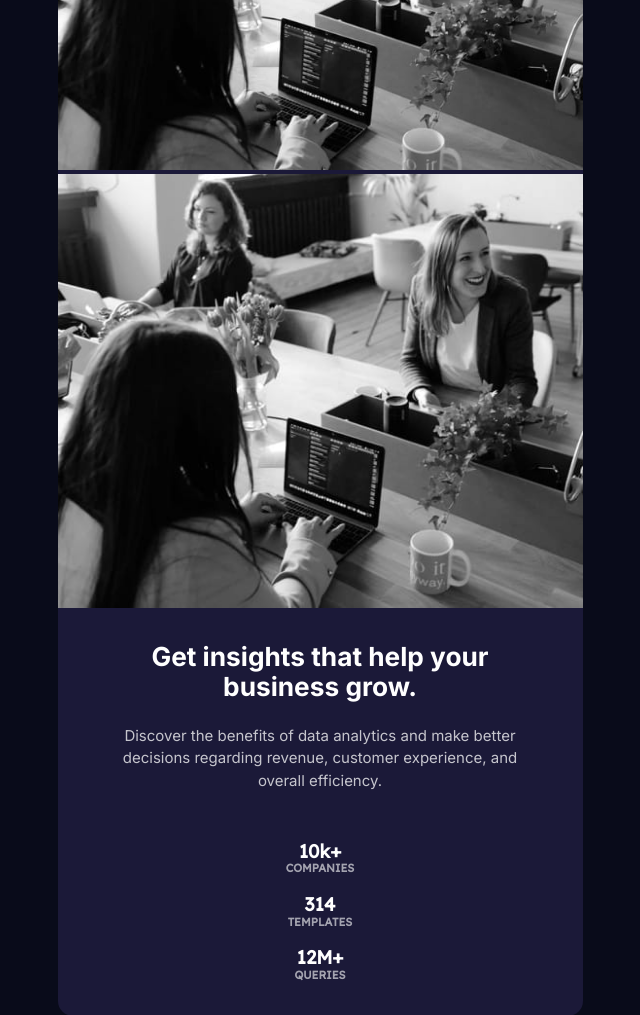
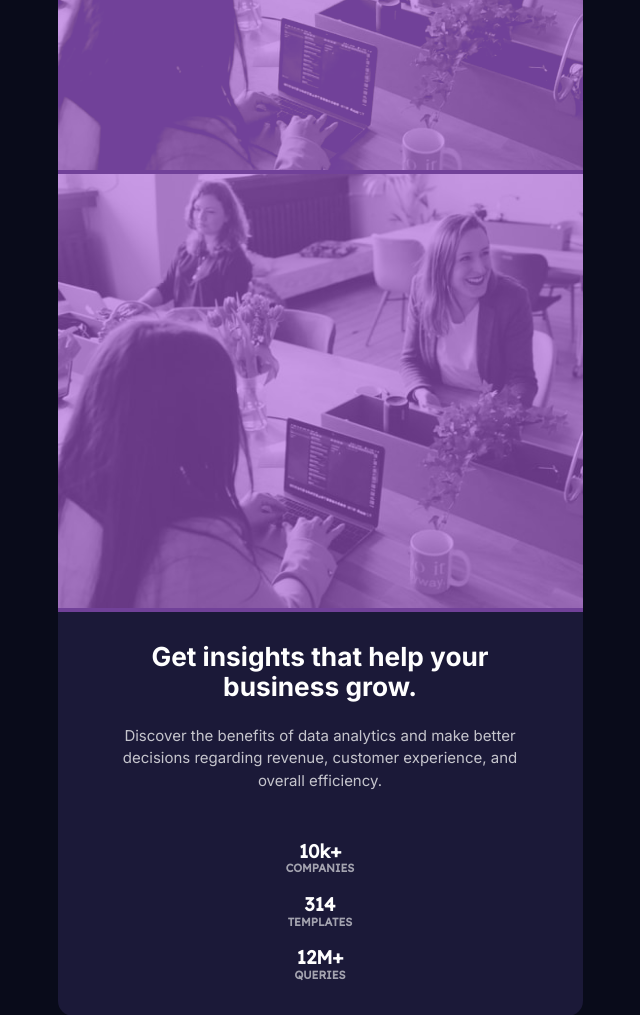
Before and after one commit to Rioba-Ian/stats-preview-card-component-main, a plain HTML site: page index.html in a window 1280 px wide. Shown: the whole page, without its empty margins (320-960 px from the left). Drawn offline with Linux system fonts and the light colour scheme.

Commit message:
"background on image container"

```diff
--- a/index.html
+++ b/index.html
@@ -21,6 +21,9 @@
       <div class="img-container">
         <img src="./images/image-header-mobile.jpg" class="image__mobile" alt="">
         <img src="./images/image-header-desktop.jpg" class="image__desktop" alt="">
+        <div class="overlay">
+
+        </div>
       </div>
       <div class="container">
         <h1>
--- a/style.css
+++ b/style.css
@@ -75,6 +75,28 @@ main {
     text-align: center;
 }
 
+.img-container {
+    position: relative;
+}
+
+.image__mobile {
+    /* background-color: #fff; */
+    mix-blend-mode: lighten;
+    opacity: 100%;
+}
+
+.overlay {
+    position: absolute;
+    height: auto;
+    width: 100%;
+    background-color: var(--soft-violet);
+    opacity: 0.6;
+    top: 0;
+    bottom: 0;
+    right: 0;
+    left: 0;
+}
+
 .container>h1 {
     width: 80%;
     margin: 1rem auto;
```
